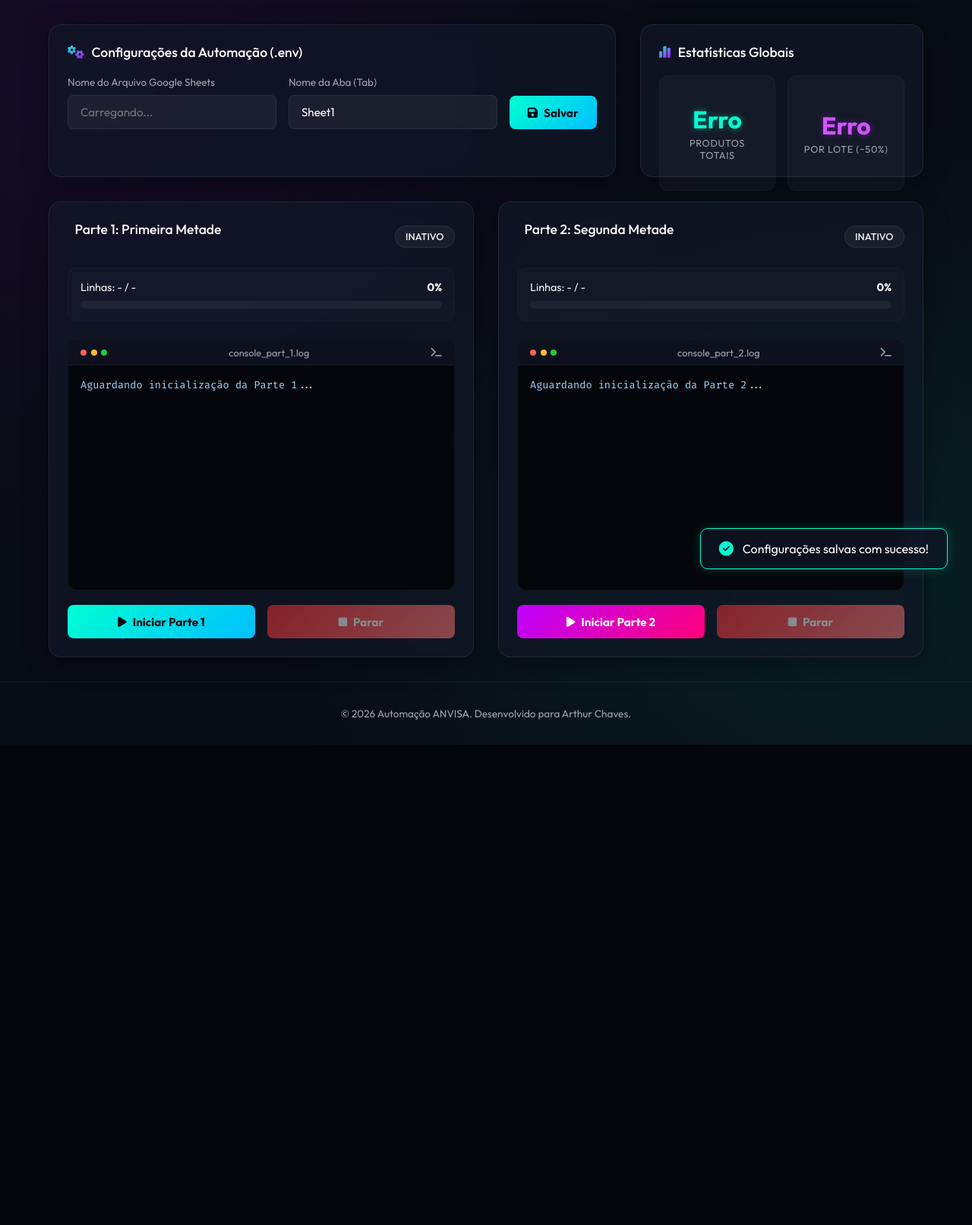
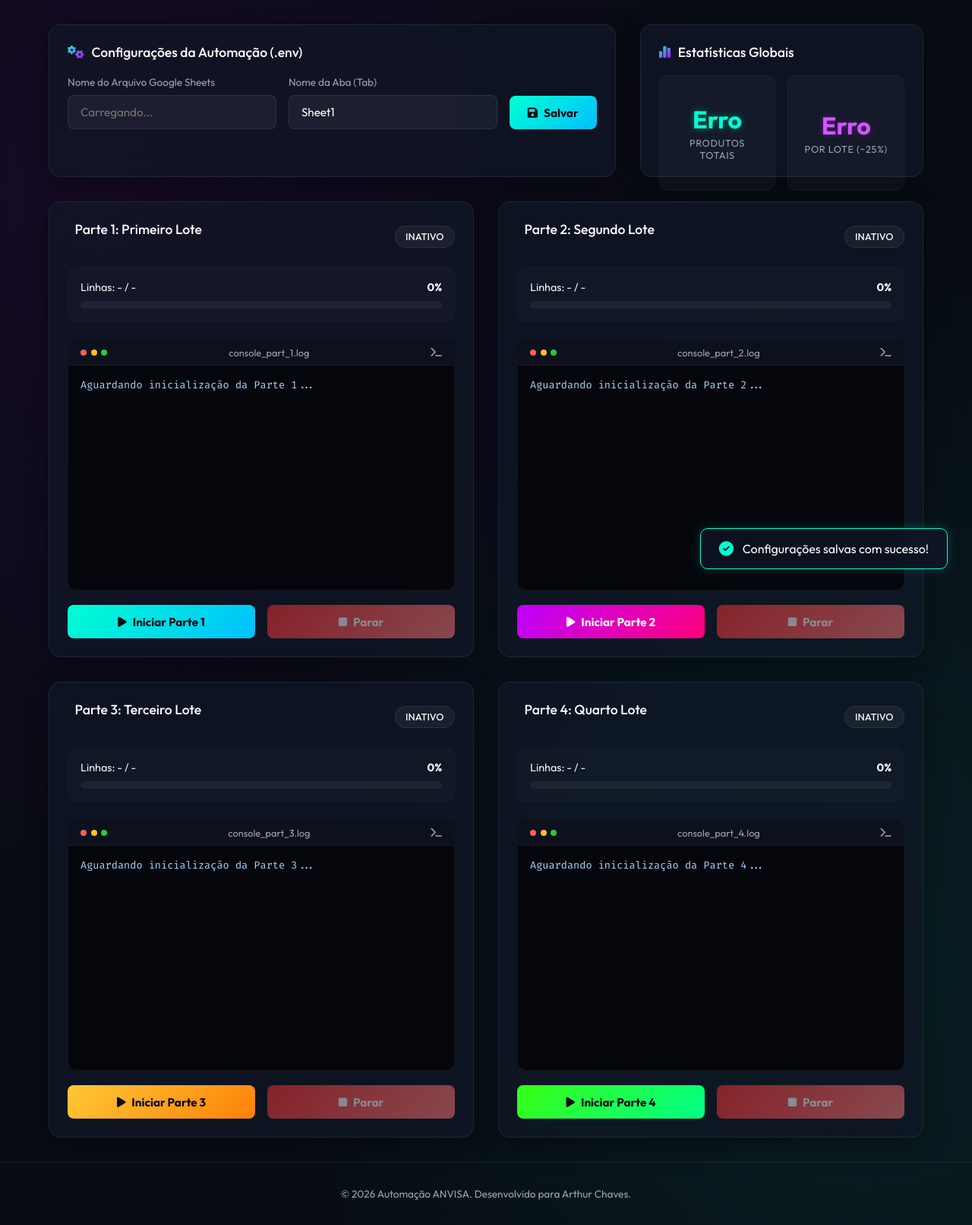
Before and after one commit to ArthurRossano/automacaoAnvisa, a Flask app: page / in a window 1280 px wide. Shown: the part 100-1712 px from the top of the page at 76% size. Before the commit the page ends 1080 px from the top, so only its background shows below. Run offline with Flask 3, Linux system fonts and the light colour scheme.

Commit message:
Upgrade: expansao do painel de automacao para rodar em 4 partes concorrentes

```diff
--- a/app.py
+++ b/app.py
@@ -14,19 +14,25 @@ app = Flask(__name__)
 # Controle de subprocessos ativos
 processes = {
     1: None,
-    2: None
+    2: None,
+    3: None,
+    4: None
 }
 
 # Listas de ouvintes SSE ativos (filas de mensagens)
 log_queues = {
     1: [],
-    2: []
+    2: [],
+    3: [],
+    4: []
 }
 
 # Histórico de logs para manter o console cheio ao recarregar
 log_history = {
     1: [],
-    2: []
+    2: [],
+    3: [],
+    4: []
 }
 
 def update_dotenv(key, value):
@@ -58,7 +64,7 @@ def run_process_thread(part):
     """Thread em segundo plano que executa o script da automação e captura o stdout/stderr em tempo real."""
     global processes, log_history, log_queues
 
-    cmd = ["python", "main.py", "--part", str(part)]
+    cmd = ["python", "main.py", "--part", str(part), "--total-parts", "4"]
 
     # Força a saída padrão do Python a usar UTF-8 para evitar caracteres corrompidos no console do Windows
     env = {**os.environ, "PYTHONIOENCODING": "utf-8"}
@@ -160,7 +166,7 @@ def api_stats():
         sheet = client.open(sheet_name).worksheet(tab_name)
         records = sheet.get_all_records()
         total_rows = len(records)
-        half_rows = total_rows // 2
+        half_rows = (total_rows + 3) // 4  # tamanho estimado de cada lote (25%)
 
         return jsonify({
             "success": True,
@@ -173,10 +179,12 @@ def api_stats():
 
 @app.route('/api/status')
 def api_status():
-    """Retorna se os processos da Parte 1 e Parte 2 estão ativos no momento."""
+    """Retorna se os processos da Parte 1 ao 4 estão ativos no momento."""
     return jsonify({
         "part1": {"running": processes[1] is not None},
-        "part2": {"running": processes[2] is not None}
+        "part2": {"running": processes[2] is not None},
+        "part3": {"running": processes[3] is not None},
+        "part4": {"running": processes[4] is not None}
     })
 
 
@@ -184,7 +192,7 @@ def api_status():
 def api_start():
     """Dispara a execução do script para a metade selecionada em uma thread separada."""
     part = request.args.get('part', type=int)
-    if part not in [1, 2]:
+    if part not in [1, 2, 3, 4]:
         return jsonify({"success": False, "message": "Parte do processo inválida."})
 
     if processes[part] is not None:
@@ -202,7 +210,7 @@ def api_start():
 def api_stop():
     """Interrompe e mata o subprocesso ativo da metade correspondente."""
     part = request.args.get('part', type=int)
-    if part not in [1, 2]:
+    if part not in [1, 2, 3, 4]:
         return jsonify({"success": False, "message": "Parte do processo inválida."})
 
     proc = processes[part]
@@ -225,7 +233,7 @@ def api_stop():
 @app.route('/api/logs/<int:part>')
 def api_logs(part):
     """Retorna o fluxo de eventos de log via SSE (Server-Sent Events) para o console do frontend."""
-    if part not in [1, 2]:
+    if part not in [1, 2, 3, 4]:
         return "Parte inválida", 400
 
     def event_stream():
--- a/templates/index.html
+++ b/templates/index.html
@@ -362,6 +362,16 @@
             box-shadow: 0 0 10px rgba(189, 0, 255, 0.3);
         }
 
+        .part-3-color {
+            background: linear-gradient(90deg, #ffc837, #ff8008);
+            box-shadow: 0 0 10px rgba(255, 128, 8, 0.3);
+        }
+
+        .part-4-color {
+            background: linear-gradient(90deg, var(--neon-green), #00ff87);
+            box-shadow: 0 0 10px rgba(57, 255, 20, 0.3);
+        }
+
         /* Console Log style */
         .console-container {
             flex: 1;
@@ -527,7 +537,7 @@
                     </div>
                     <div class="stat-box">
                         <div class="stat-value glow-purple" id="stat-half-split">0</div>
-                        <div class="stat-label">Por Lote (~50%)</div>
+                        <div class="stat-label">Por Lote (~25%)</div>
                     </div>
                 </div>
             </div>
@@ -541,7 +551,7 @@
             <div class="glass-card scraper-card">
                 <div class="scraper-header">
                     <div class="card-title">
-                        <i class="fa-solid fa-circle-1" style="color: var(--neon-teal);"></i> Parte 1: Primeira Metade
+                        <i class="fa-solid fa-circle-1" style="color: var(--neon-teal);"></i> Parte 1: Primeiro Lote
                     </div>
                     <div id="status-part-1" class="status-badge">Inativo</div>
                 </div>
@@ -585,7 +595,7 @@
             <div class="glass-card scraper-card">
                 <div class="scraper-header">
                     <div class="card-title">
-                        <i class="fa-solid fa-circle-2" style="color: var(--neon-purple);"></i> Parte 2: Segunda Metade
+                        <i class="fa-solid fa-circle-2" style="color: var(--neon-purple);"></i> Parte 2: Segundo Lote
                     </div>
                     <div id="status-part-2" class="status-badge">Inativo</div>
                 </div>
@@ -625,6 +635,94 @@
                 </div>
             </div>
 
+            <!-- Scraper Parte 3 -->
+            <div class="glass-card scraper-card">
+                <div class="scraper-header">
+                    <div class="card-title">
+                        <i class="fa-solid fa-circle-3" style="color: #ff8008;"></i> Parte 3: Terceiro Lote
+                    </div>
+                    <div id="status-part-3" class="status-badge">Inativo</div>
+                </div>
+
+                <div class="progress-container">
+                    <div class="progress-info">
+                        <span id="lines-progress-3">Linhas: - / -</span>
+                        <span class="progress-percentage" id="percent-3">0%</span>
+                    </div>
+                    <div class="progress-bar-bg">
+                        <div class="progress-bar part-3-color" id="bar-part-3"></div>
+                    </div>
+                </div>
+
+                <div class="console-container">
+                    <div class="console-header">
+                        <div class="console-dots">
+                            <div class="console-dot red"></div>
+                            <div class="console-dot yellow"></div>
+                            <div class="console-dot green"></div>
+                        </div>
+                        <span>console_part_3.log</span>
+                        <i class="fa-solid fa-terminal"></i>
+                    </div>
+                    <div class="console-body" id="console-part-3">
+                        <div class="console-line info">Aguardando inicialização da Parte 3...</div>
+                    </div>
+                </div>
+
+                <div class="card-controls">
+                    <button class="btn" id="btn-start-3" onclick="startProcess(3)" style="background: linear-gradient(135deg, #ffc837, #ff8008); color: #080c14;">
+                        <i class="fa-solid fa-play"></i> Iniciar Parte 3
+                    </button>
+                    <button class="btn btn-stop" id="btn-stop-3" onclick="stopProcess(3)" disabled style="opacity: 0.5;">
+                        <i class="fa-solid fa-stop"></i> Parar
+                    </button>
+                </div>
+            </div>
+
+            <!-- Scraper Parte 4 -->
+            <div class="glass-card scraper-card">
+                <div class="scraper-header">
+                    <div class="card-title">
+                        <i class="fa-solid fa-circle-4" style="color: var(--neon-green);"></i> Parte 4: Quarto Lote
+                    </div>
+                    <div id="status-part-4" class="status-badge">Inativo</div>
+                </div>
+
+                <div class="progress-container">
+                    <div class="progress-info">
+                        <span id="lines-progress-4">Linhas: - / -</span>
+                        <span class="progress-percentage" id="percent-4">0%</span>
+                    </div>
+                    <div class="progress-bar-bg">
+                        <div class="progress-bar part-4-color" id="bar-part-4"></div>
+                    </div>
+                </div>
+
+                <div class="console-container">
+                    <div class="console-header">
+                        <div class="console-dots">
+                            <div class="console-dot red"></div>
+                            <div class="console-dot yellow"></div>
+                            <div class="console-dot green"></div>
+                        </div>
+                        <span>console_part_4.log</span>
+                        <i class="fa-solid fa-terminal"></i>
+                    </div>
+                    <div class="console-body" id="console-part-4">
+                        <div class="console-line info">Aguardando inicialização da Parte 4...</div>
+                    </div>
+                </div>
+
+                <div class="card-controls">
+                    <button class="btn" id="btn-start-4" onclick="startProcess(4)" style="background: linear-gradient(135deg, var(--neon-green), #00ff87); color: #080c14;">
+                        <i class="fa-solid fa-play"></i> Iniciar Parte 4
+                    </button>
+                    <button class="btn btn-stop" id="btn-stop-4" onclick="stopProcess(4)" disabled style="opacity: 0.5;">
+                        <i class="fa-solid fa-stop"></i> Parar
+                    </button>
+                </div>
+            </div>
+
         </div>
 
     </div>
@@ -643,13 +741,17 @@
         // Fontes SSE para os consoles
         let eventSources = {
             1: null,
-            2: null
+            2: null,
+            3: null,
+            4: null
         };
 
         // Estado do progresso
         let progressData = {
             1: { start: 0, end: 0, current: 0 },
-            2: { start: 0, end: 0, current: 0 }
+            2: { start: 0, end: 0, current: 0 },
+            3: { start: 0, end: 0, current: 0 },
+            4: { start: 0, end: 0, current: 0 }
         };
 
         // Ao carregar a página
@@ -739,15 +841,21 @@
                     document.getElementById('stat-total-rows').innerText = data.total_rows;
                     document.getElementById('stat-half-split').innerText = data.half_rows;
 
-                    // Atualiza os metadados de progresso com base na divisão calculada
-                    const half = data.half_rows;
-                    progressData[1].start = 2;
-                    progressData[1].end = half + 1;
-                    progressData[2].start = half + 2;
-                    progressData[2].end = data.total_rows + 1;
+                    // Calcula a divisão dinâmica em 4 lotes de forma idêntica ao main.py
+                    const total_tasks = data.total_rows;
+                    const chunk_size = Math.ceil(total_tasks / 4);
 
-                    updateProgressLabels(1);
-                    updateProgressLabels(2);
+                    for (let p = 1; p <= 4; p++) {
+                        const start_row = (p - 1) * chunk_size + 2;
+                        const end_row = Math.min(start_row + chunk_size - 1, total_tasks + 1);
+
+                        progressData[p].start = start_row;
+                        progressData[p].end = end_row;
+                        progressData[p].current = start_row;
+
+                        updateProgressLabels(p);
+                        updateProgress(p);
+                    }
                 } else {
                     document.getElementById('stat-total-rows').innerText = "Erro";
                     document.getElementById('stat-half-split').innerText = "Erro";
@@ -771,6 +879,14 @@
                 if (data.part2.running) {
                     setProcessUiActive(2);
                     connectSse(2);
+                }
+                if (data.part3.running) {
+                    setProcessUiActive(3);
+                    connectSse(3);
+                }
+                if (data.part4.running) {
+                    setProcessUiActive(4);
+                    connectSse(4);
                 }
             } catch (error) {
                 console.error("Erro ao verificar processos ativos:", error);
```
Also changed, not shown: main.py (+27 -12 lines).
